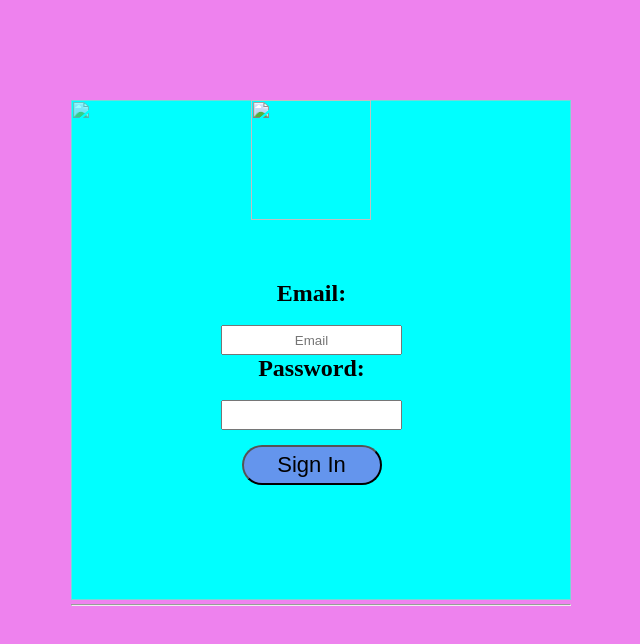
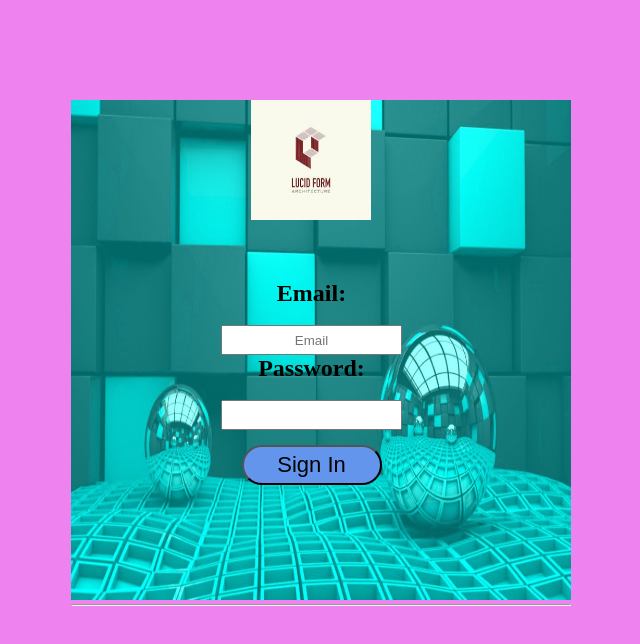
Before and after one commit to TARAPARADARSHIT/practicle-porpose, a plain HTML site: page anchor.html in a window 1280 px wide. Shown: the whole page, without its empty margins (429-1069 px from the left). Drawn offline with Linux system fonts and the light colour scheme.

Commit message:
Update anchor.html

```diff
--- a/anchor.html
+++ b/anchor.html
@@ -8,9 +8,9 @@
     </head>
     <body>
        <div class="container">
-           <img src="../image/1.jpg" alt="">
+           <img src="./images/1.jpg" alt="">
            <div class="logo">
-               <img src="../image/2.jpg" alt="">
+               <img src="./images/2.jpg" alt="">
            </div>
            <hr class="border">
            <form action="">
```
